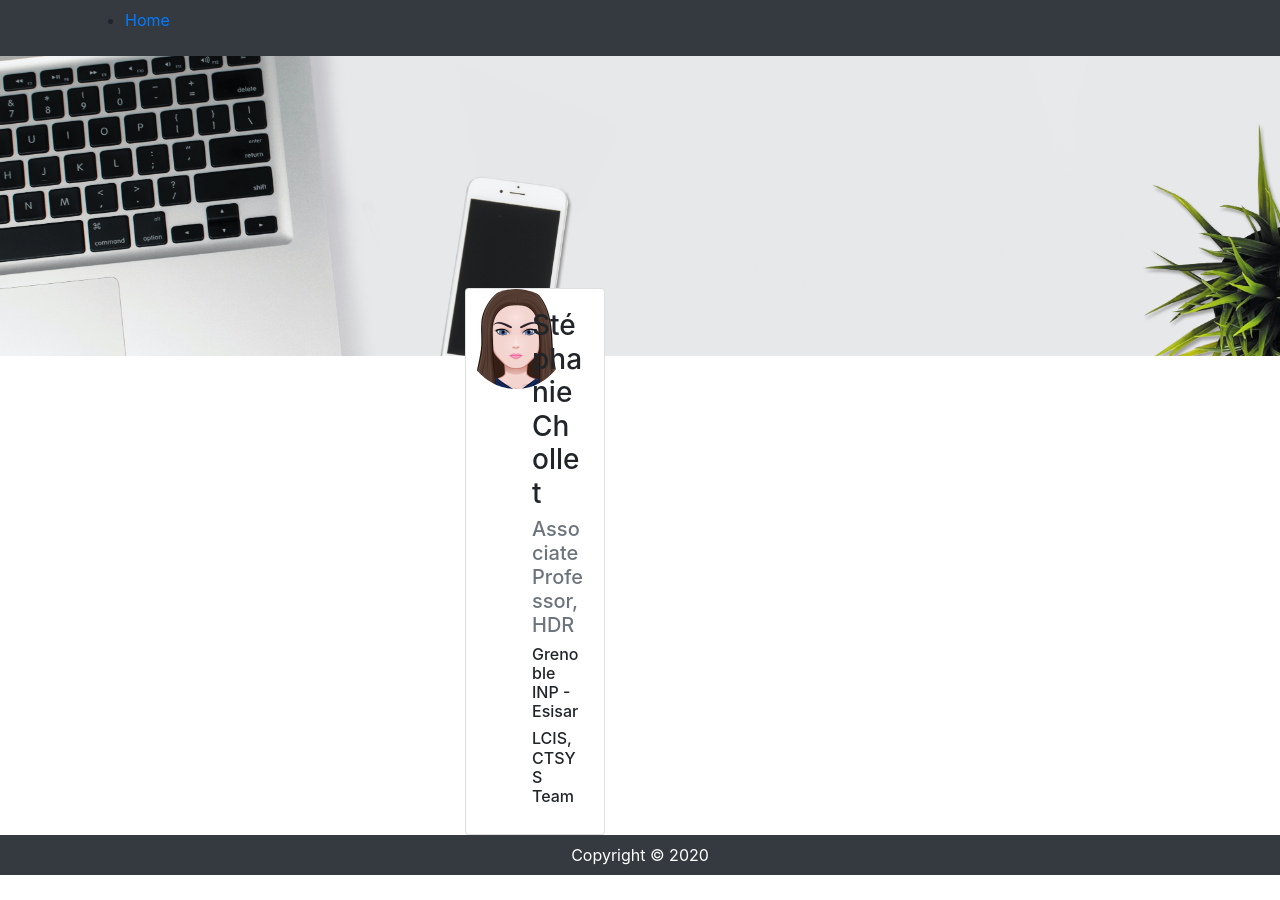
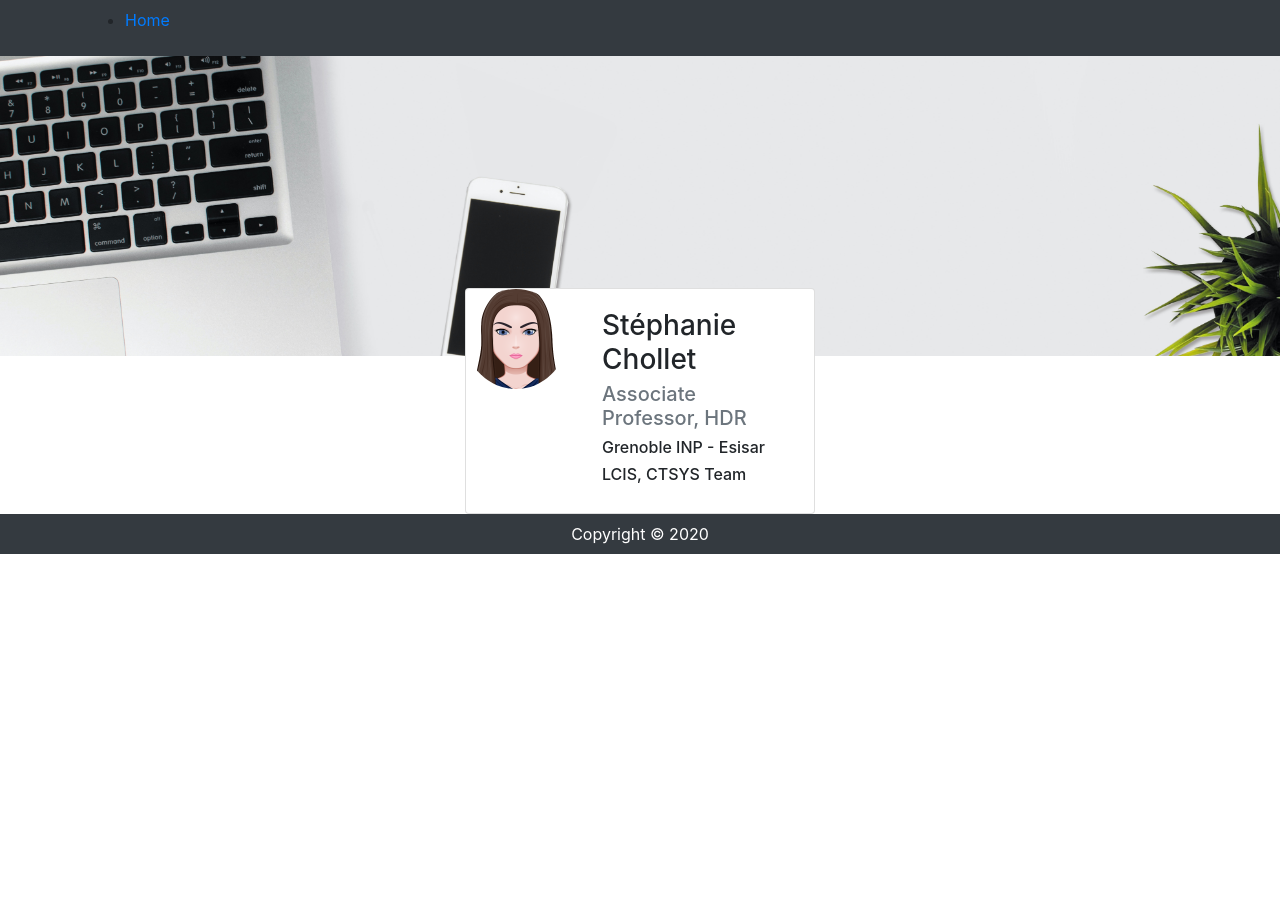
Before and after one commit to schollet/homepage, a Jekyll site: the page built from index.html, in a window 1280 px wide. Built offline with Jekyll 4.4.1, drawn with Linux system fonts in a browser that asks for light colours.

Commit message:
Update index.html

```diff
--- a/index.html
+++ b/index.html
@@ -8,7 +8,7 @@ layout: default
 <div class="container">
   <div class="row">
     <div class="col-md-4 offset-md-4">
-  <div class="card"  style="margin-top:-100px; width:40%">
+  <div class="card"  style="margin-top:-100px;">
     <div class="row no-gutters">
       <div class="col-md-4">
         <img src="assets/avatar.png" class="rounded-circle responsive" style="width:100px"/>
```
